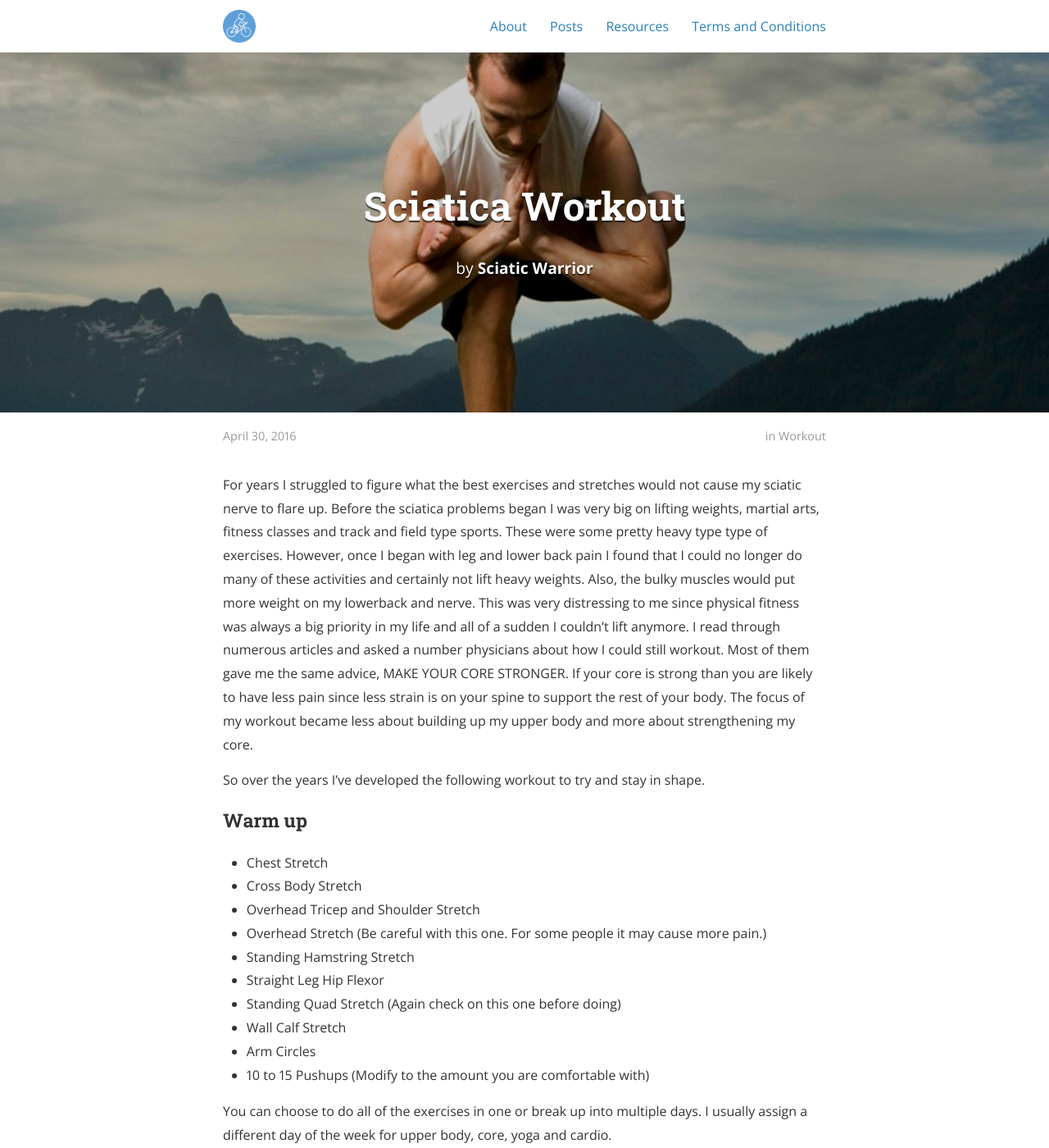
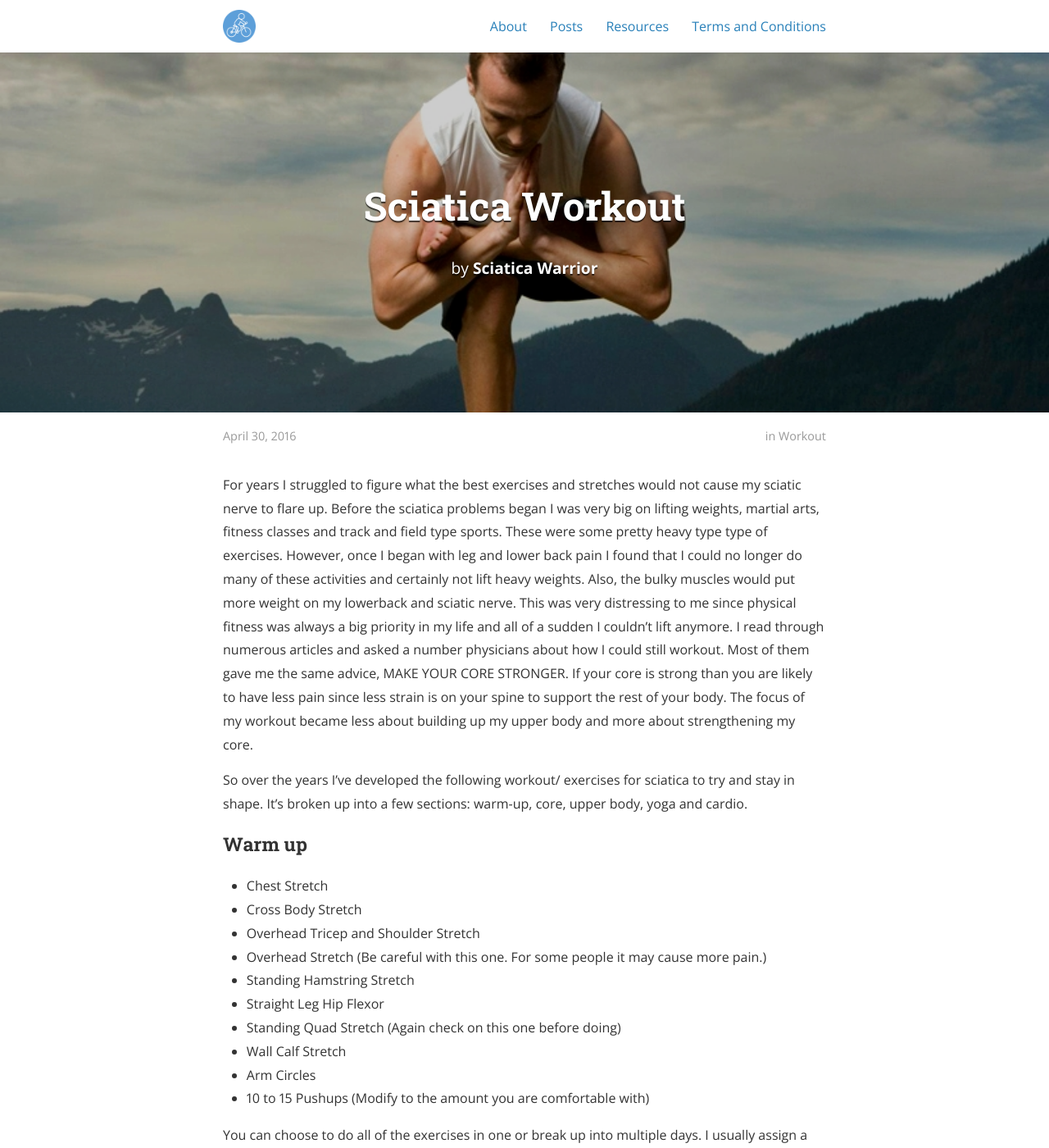
Before and after one commit to sciaticawarrior/sciaticatest, a Jekyll site: the page built from _posts/2016-04-30-sciatica-workout.markdown, in a window 1280 px wide and 1400 px high. Shown: the whole window at 82% size. Built offline with Jekyll 4.4.1, drawn with Linux system fonts in a browser that asks for light colours; nearby versions of some CDN libraries; comment, search, counter and statistics services are not loaded; a style sheet for code colours, icons or effects is not loaded; some of the changed text lies outside the part shown.

Commit message:
Update 2016-04-30-sciatica-workout.markdown

```diff
--- a/_posts/2016-04-30-sciatica-workout.markdown
+++ b/_posts/2016-04-30-sciatica-workout.markdown
@@ -2,15 +2,15 @@
 layout: post
 title:  "Sciatica Workout"
 date:   2016-04-30 11:34:59
-author: Sciatic Warrior
+author: Sciatica Warrior
 categories: workout
 tags: sciatica workout health
 cover: "assets/hatha-yoga.jpg"
 ---
 
-For years I struggled to figure what the best exercises and stretches would not cause my sciatic nerve to flare up. Before the sciatica problems began I was very big on lifting weights, martial arts, fitness classes and track and field type sports. These were some pretty heavy type type of exercises. However, once I began with leg and lower back pain I found that I could no longer do many of these activities and certainly not lift heavy weights. Also, the bulky muscles would put more weight on my lowerback and nerve. This was very distressing to me since physical fitness was always a big priority in my life and all of a sudden I couldn't lift anymore. I read through numerous articles and asked a number physicians about how I could still workout. Most of them gave me the same advice, MAKE YOUR CORE STRONGER. If your core is strong than you are likely to have less pain since less strain is on your spine to support the rest of your body. The focus of my workout became less about building up my upper body and more about strengthening my core.
+For years I struggled to figure what the best exercises and stretches would not cause my sciatic nerve to flare up. Before the sciatica problems began I was very big on lifting weights, martial arts, fitness classes and track and field type sports. These were some pretty heavy type type of exercises. However, once I began with leg and lower back pain I found that I could no longer do many of these activities and certainly not lift heavy weights. Also, the bulky muscles would put more weight on my lowerback and sciatic nerve. This was very distressing to me since physical fitness was always a big priority in my life and all of a sudden I couldn't lift anymore. I read through numerous articles and asked a number physicians about how I could still workout. Most of them gave me the same advice, MAKE YOUR CORE STRONGER. If your core is strong than you are likely to have less pain since less strain is on your spine to support the rest of your body. The focus of my workout became less about building up my upper body and more about strengthening my core.
 
-So over the years I've developed the following workout to try and stay in shape.
+So over the years I've developed the following workout/ exercises for sciatica to try and stay in shape. It's broken up into a few sections: warm-up, core, upper body, yoga and cardio.
 
 ### Warm up
 
```
Also changed, not shown: other parts of _posts/2016-04-30-sciatica-workout.markdown (+2 -2 lines).
